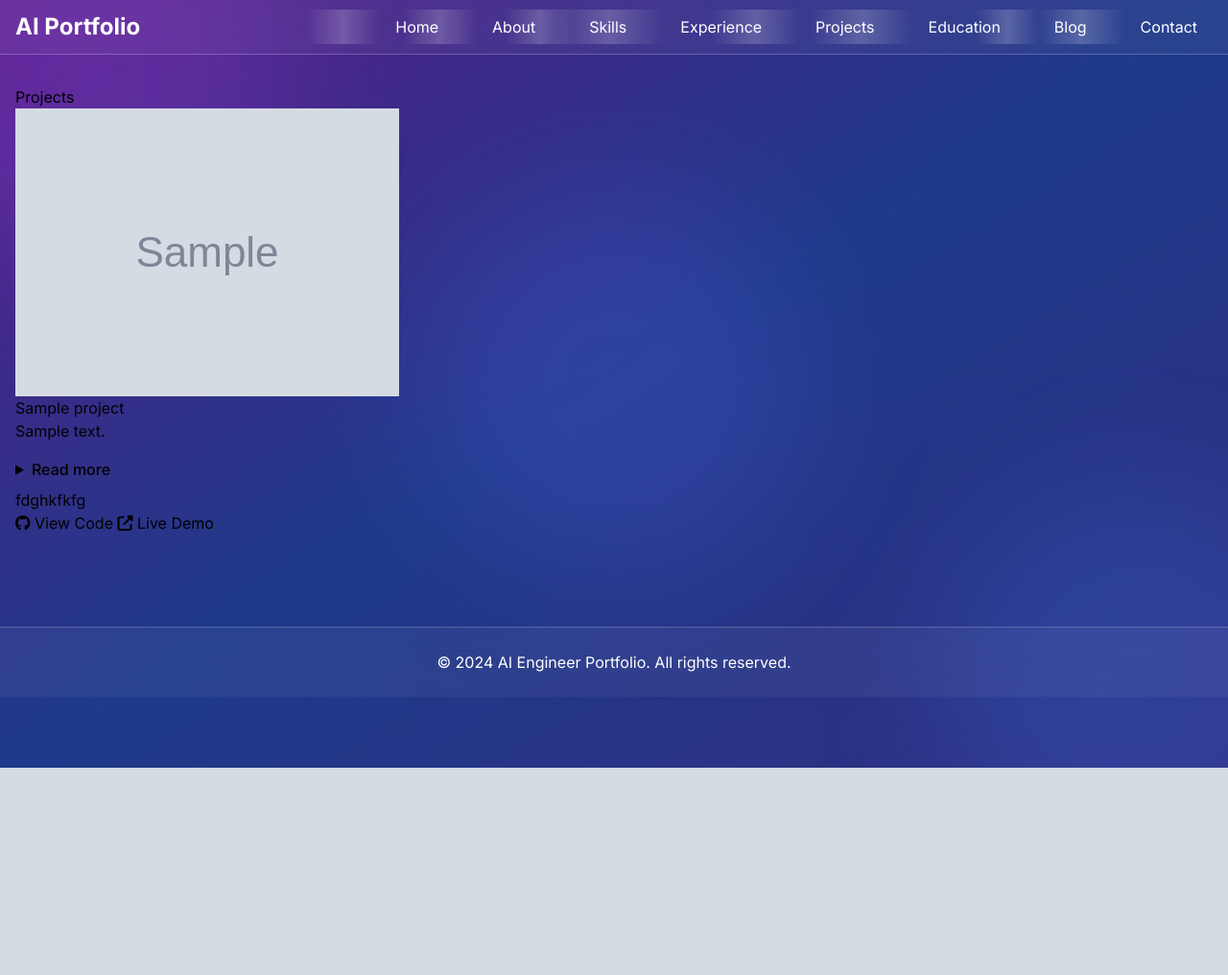
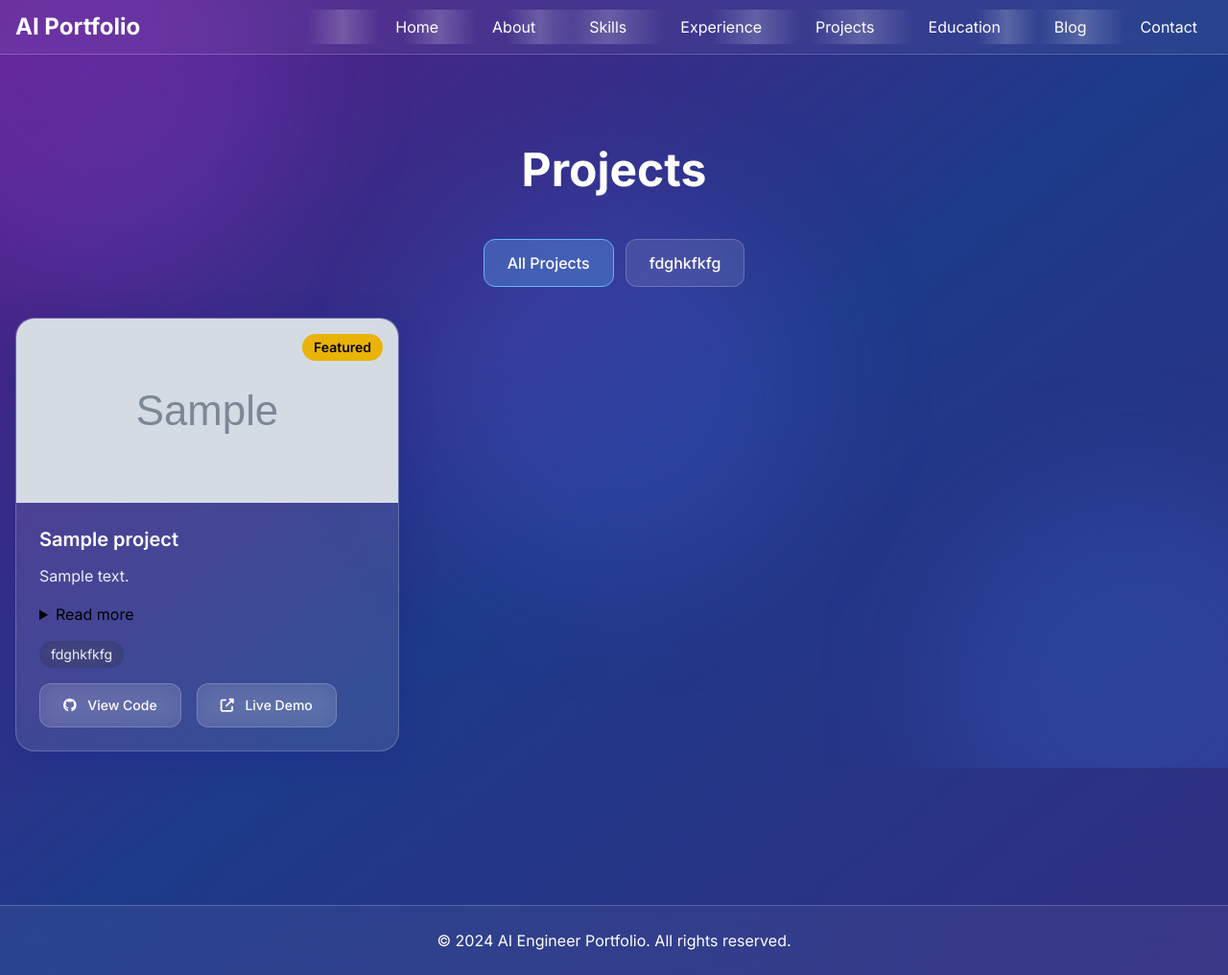
Before and after one commit to Nobi004/nobi_portfolio, a Django app: page /projects/ in a window 1280 px wide. Shown: the whole page at 96% size. Before the commit the page ends 800 px from the top, so only its background shows below. Run offline with Django 5.2, Linux system fonts and the light colour scheme; data comes from the database, SQL or seed files in the repository; tables that the repository leaves empty hold one stand-in row (values such as "Sample post"); grey boxes marked "Sample" are stand-in pictures; some libraries are stand-ins or nearby versions.

Commit message:
Update projects.html

```diff
--- a/ai_portfolio/portfolio/templates/projects.html
+++ b/ai_portfolio/portfolio/templates/projects.html
@@ -4,43 +4,70 @@
 {% block title %}Projects - AI Engineer Portfolio{% endblock %}
 
 {% block content %}
-<section class="projects-section">
-    <div class="container">
-        <h1 class="section-title">Projects</h1>
+<section class="projects-section py-16">
+    <h1 class="text-4xl md:text-5xl font-bold text-white text-center mb-12">Projects</h1>
 
-        <div class="project-grid">
-            {% for project in projects %}
-            <div class="project-card">
-                {% if project.image %}
-                <img src="{{ project.image.url }}" alt="{{ project.title }}" class="project-image">
+    <!-- Project Filter Tags -->
+    {% if tags %}
+    <div class="flex flex-wrap gap-3 justify-center mb-8">
+        <button class="glass-button water-ripple filter-tag active" data-filter="all">
+            All Projects
+        </button>
+        {% for tag in tags %}
+        <button class="glass-button water-ripple filter-tag" data-filter="{{ tag.name|slugify }}">
+            {{ tag.name }}
+        </button>
+        {% endfor %}
+    </div>
     {% endif %}
 
-                <div class="project-content">
-                    <h3>{{ project.title }}</h3>
-                    <p>{{ project.short_description }}</p>
+    <div class="grid grid-cols-1 md:grid-cols-2 lg:grid-cols-3 gap-6 mt-8">
+        {% for project in projects %}
+        <div class="glass-card project-card water-ripple transform transition-all duration-300"
+             data-tags="{% for tag in project.tags.all %}{{ tag.name|slugify }} {% endfor %}">
+            {% if project.image %}
+                <div class="relative overflow-hidden rounded-t-2xl">
+                    <img src="{{ project.image.url }}" alt="{{ project.title }}"
+                         class="w-full h-48 object-cover transition-transform duration-300 hover:scale-110">
+                    {% if project.featured %}
+                    <span class="absolute top-4 right-4 px-3 py-1 bg-yellow-500 text-black rounded-full text-sm font-semibold">
+                        Featured
+                    </span>
+                    {% endif %}
+                </div>
+            {% endif %}
+            <div class="p-6">
+                <h3 class="text-xl font-semibold text-white mb-3">{{ project.title }}</h3>
+                <p class="text-glass mb-4">{{ project.short_description }}</p>
 
                 {% if project.detailed_description %}
-                    <details class="project-details">
-                        <summary>Read more</summary>
-                        <p>{{ project.detailed_description }}</p>
+                <details class="mb-4">
+                    <summary class="text-water-blue cursor-pointer hover:text-water-light transition-colors">
+                        Read more
+                    </summary>
+                    <p class="text-glass mt-2">{{ project.detailed_description }}</p>
                 </details>
                 {% endif %}
 
-                    <div class="project-tags">
+                <div class="flex flex-wrap gap-2 mb-4">
                     {% for tag in project.tags.all %}
-                        <span class="tag">{{ tag.name }}</span>
+                        <span class="px-3 py-1 bg-glass-dark rounded-full text-sm text-glass">
+                            {{ tag.name }}
+                        </span>
                     {% endfor %}
                 </div>
 
-                    <div class="project-links">
+                <div class="flex gap-4">
                     {% if project.github_url %}
-                        <a href="{{ project.github_url }}" target="_blank" class="project-link">
-                            <i class="fab fa-github"></i> View Code
+                        <a href="{{ project.github_url }}" target="_blank"
+                           class="glass-button text-sm water-ripple">
+                            <i class="fab fa-github mr-2"></i> View Code
                         </a>
                     {% endif %}
                     {% if project.demo_url %}
-                        <a href="{{ project.demo_url }}" target="_blank" class="project-link">
-                            <i class="fas fa-external-link-alt"></i> Live Demo
+                        <a href="{{ project.demo_url }}" target="_blank"
+                           class="glass-button text-sm water-ripple">
+                            <i class="fas fa-external-link-alt mr-2"></i> Live Demo
                         </a>
                     {% endif %}
                 </div>
@@ -48,24 +75,49 @@
         </div>
         {% endfor %}
     </div>
-    </div>
 </section>
 
+<script>
+// Project Filtering
+document.addEventListener('DOMContentLoaded', function() {
+    const filterButtons = document.querySelectorAll('.filter-tag');
+    const projects = document.querySelectorAll('.project-card');
+
+    filterButtons.forEach(button => {
+        button.addEventListener('click', function() {
+            const filter = this.getAttribute('data-filter');
+
+            // Update active state
+            filterButtons.forEach(btn => btn.classList.remove('active'));
+            this.classList.add('active');
+
+            // Filter projects
+            projects.forEach(project => {
+                if (filter === 'all' || project.getAttribute('data-tags').includes(filter)) {
+                    project.style.display = 'block';
+                    gsap.from(project, {
+                        opacity: 0,
+                        scale: 0.8,
+                        duration: 0.5
+                    });
+                } else {
+                    gsap.to(project, {
+                        opacity: 0,
+                        scale: 0.8,
+                        duration: 0.3,
+                        onComplete: () => project.style.display = 'none'
+                    });
+                }
+            });
+        });
+    });
+});
+</script>
+
 <style>
-.project-details {
-    margin-top: 1rem;
-}
-
-.project-details summary {
-    cursor: pointer;
-    color: var(--primary-color);
-    font-weight: 500;
-    margin-bottom: 0.5rem;
-}
-
-.project-details p {
-    margin-top: 0.5rem;
-    color: var(--text-color);
+.filter-tag.active {
+    background: rgba(100, 181, 246, 0.3);
+    border-color: var(--water-blue);
 }
 </style>
 {% endblock %}
```
Lines whose indentation alone changed are shown as unchanged.
